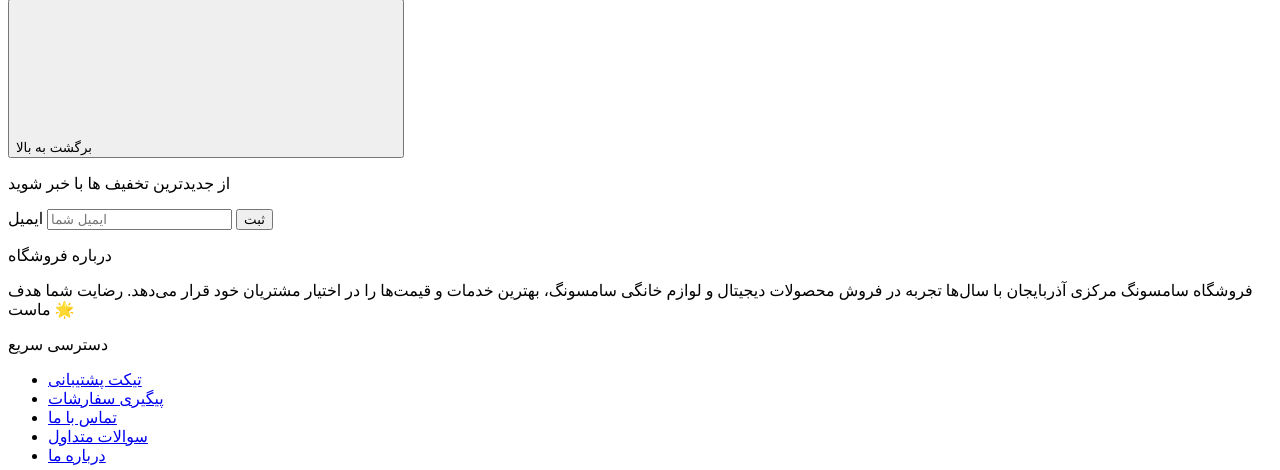
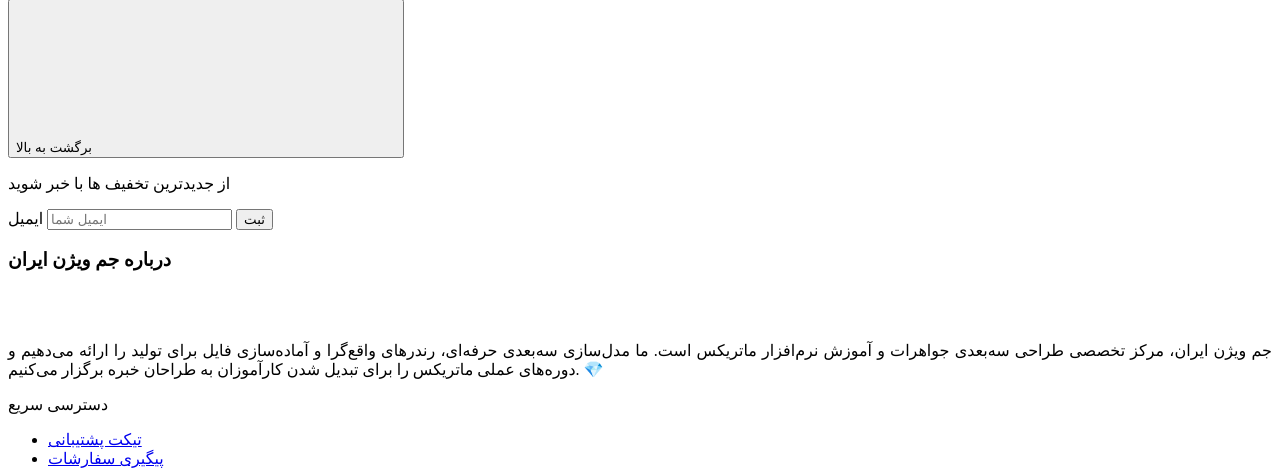
Before and after one commit to Sadragit2004/gemproduction, a Django app: template template/partials/footer.html in a window 1280 px wide. Shown: the part 1324-1794 px from the top of the page. Run offline with Django 3.2, Linux system fonts and the light colour scheme; the template is opened without the code that fills it, so the values that code supplies are empty.

Commit message:
add text footer

```diff
--- a/template/partials/footer.html
+++ b/template/partials/footer.html
@@ -71,12 +71,16 @@
       <div
         class="col-span-12 md:col-span-4 flex flex-col items-center md:items-start gap-y-3 rounded-xl bg-background/50 p-4 shadow-sm"
       >
-        <p class="text-lg font-semibold text-text/90">درباره فروشگاه</p>
-        <p class="text-sm leading-7 text-text/70 text-center md:text-right max-w-xs">
-          فروشگاه سامسونگ مرکزی آذربایجان با سال‌ها تجربه در فروش محصولات دیجیتال و لوازم خانگی سامسونگ،
-          بهترین خدمات و قیمت‌ها را در اختیار مشتریان خود قرار می‌دهد.
-          رضایت شما هدف ماست 🌟
-        </p>
+
+      <h3 class="text-lg font-semibold text-text/90">درباره جم ویژن ایران</h3>
+      <br><br>
+
+        <p style='text-align:justify;' class="text-sm leading-7 text-text/70 text-center md:text-right max-w-xs">
+  جم ویژن ایران، مرکز تخصصی طراحی سه‌بعدی جواهرات و آموزش نرم‌افزار ماتریکس است.
+  ما مدل‌سازی سه‌بعدی حرفه‌ای، رندرهای واقع‌گرا و آماده‌سازی فایل برای تولید را ارائه می‌دهیم و
+  دوره‌های عملی ماتریکس را برای تبدیل شدن کارآموزان به طراحان خبره برگزار می‌کنیم. 💎
+</p>
+
       </div>
 
       <!-- دسترسی سریع -->
```
